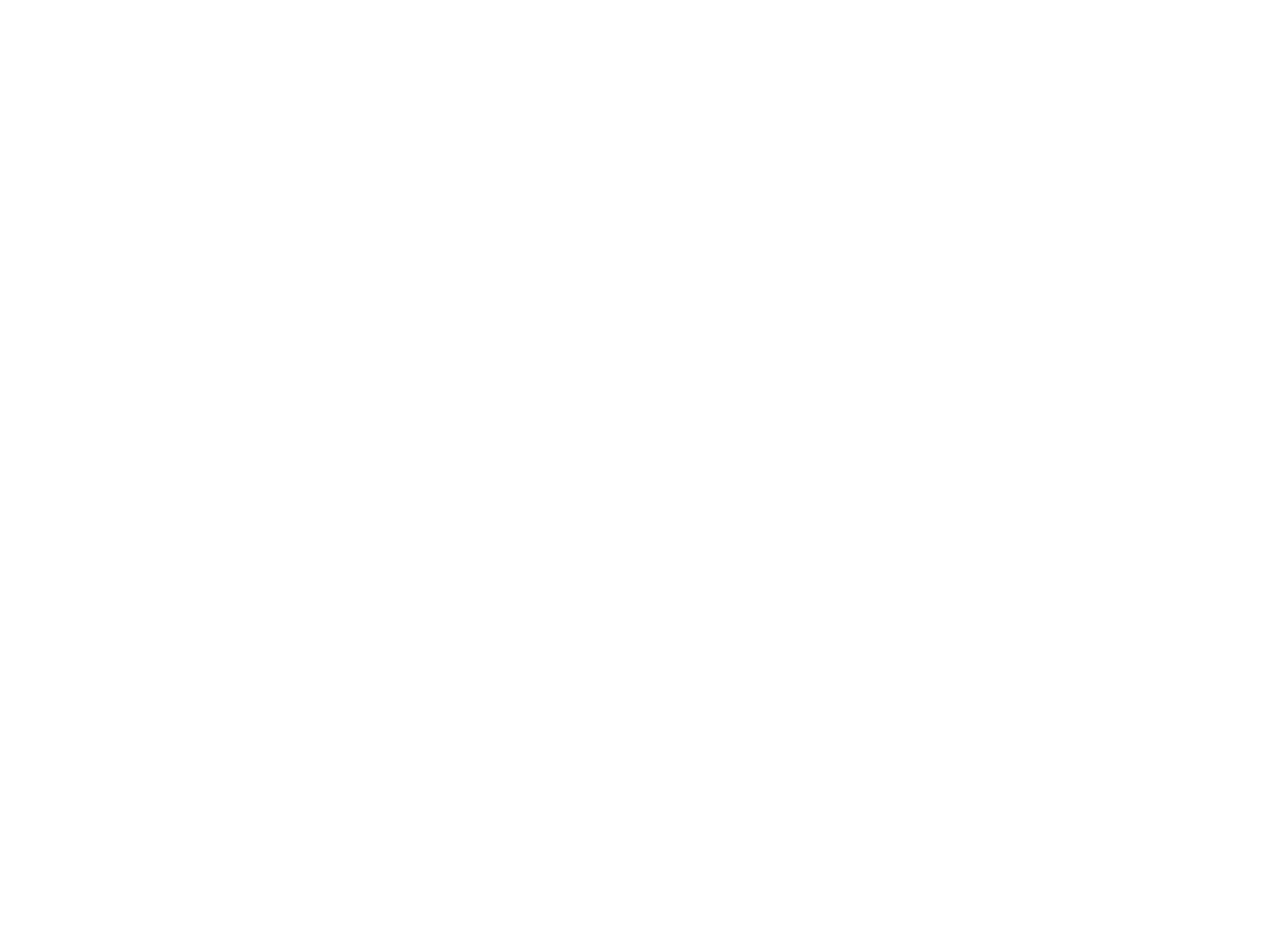
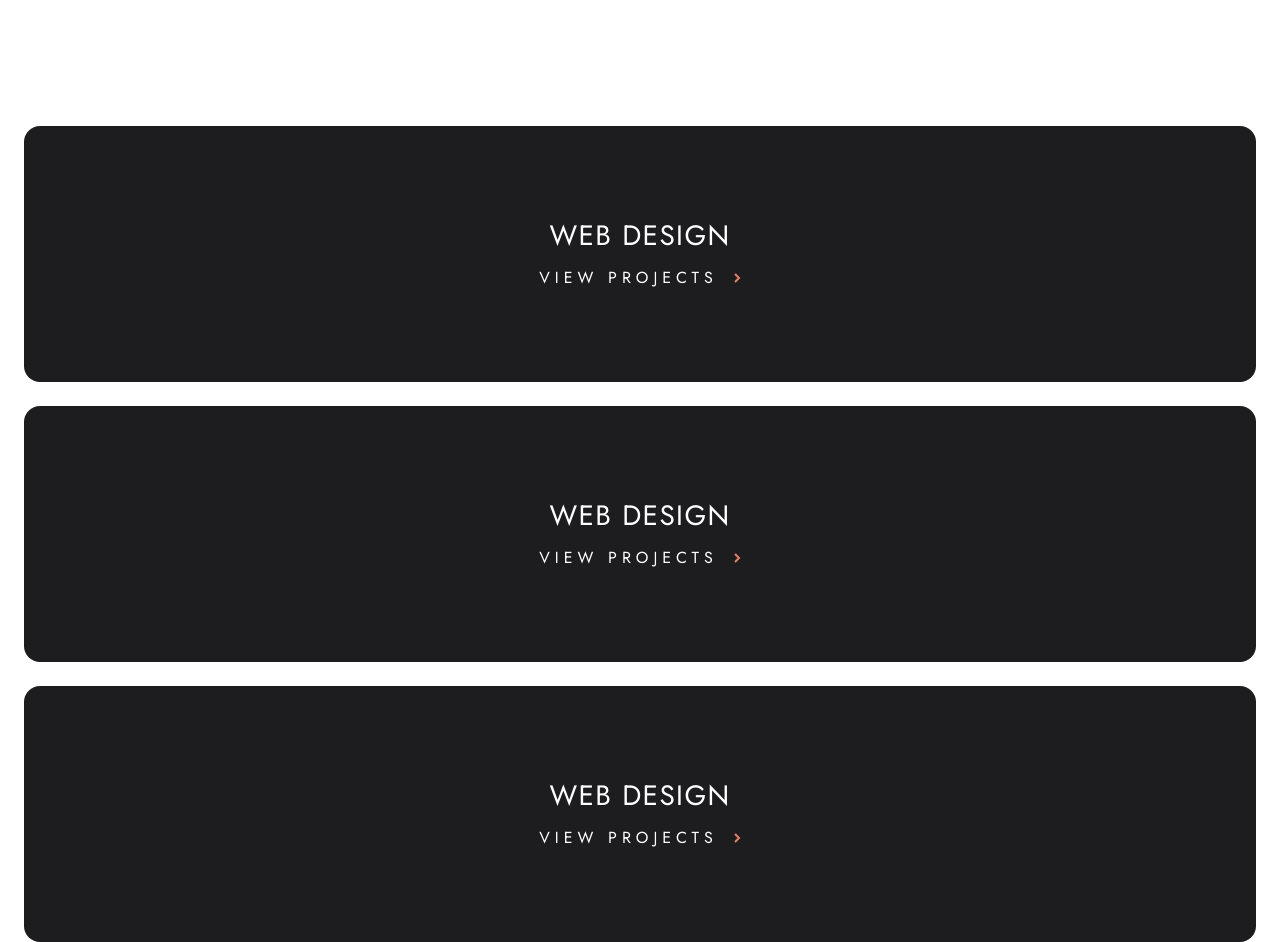
Before and after one commit to TULSI2012/designo, a React (Vite) app: page / in a window 1280 px wide. Shown: the part 1006-1948 px from the top of the page. Before the commit the page ends 1004 px from the top, so only its background shows below. Built offline with nearby package versions, Linux system fonts and the light colour scheme.

Commit message:
created category card component and wireframe layout

```diff
--- /dev/null
+++ b/src/Components/CategoryCard.jsx
@@ -0,0 +1,17 @@
+import React from "react";
+
+export default function CategoryCard() {
+    return (
+        <div className="mx-6 bg-black flex flex-col items-center justify-center gap-y-3 h-64 rounded-2xl">
+            <h3 className="text-white text-[1.75rem] leading-9 tracking-[0.0875rem] uppercase">
+                Web Design
+            </h3>
+            <div className="flex items-center gap-x-4">
+                <p className="text-white tracking-[0.3125rem] uppercase">
+                    View Projects
+                </p>
+                <img src="/shared/desktop/icon-right-arrow.svg" alt="" />
+            </div>
+        </div>
+    )
+}
--- a/src/Pages/Home.jsx
+++ b/src/Pages/Home.jsx
@@ -1,10 +1,16 @@
 import React from "react";
 import Hero from "../Components/home/Hero";
+import CategoryCard from "../Components/CategoryCard";
 
 export default function Home() {
     return (
         <section>
             <Hero />
+            <div className="mt-32 flex flex-col gap-y-6">
+                <CategoryCard />
+                <CategoryCard />
+                <CategoryCard />
+            </div>
         </section>
     )
 }
```
